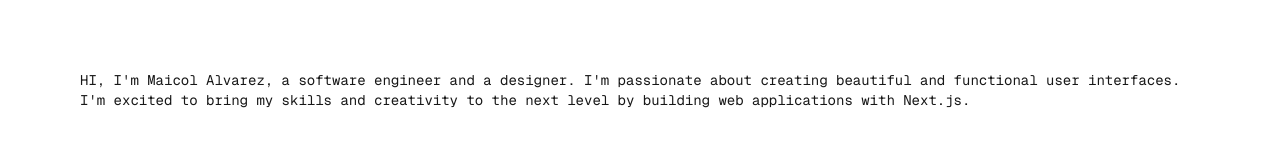
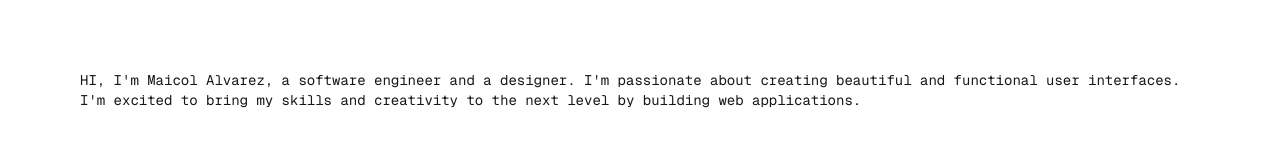
Before and after one commit to MaicolAA/portfolio, a Next.js app: page /start in a window 1280 px wide. Shown: the part 306-452 px from the top of the page. Built offline with nearby package versions, Linux system fonts and the light colour scheme.

Commit message:
first Build

```diff
--- a/src/app/start/page.tsx
+++ b/src/app/start/page.tsx
@@ -7,7 +7,7 @@ const Start = () => {
                         HI, I&#39;m Maicol Alvarez, a software engineer and a designer. I&#39;m
                         passionate about creating beautiful and functional user interfaces.
                         I&#39;m excited to bring my skills and creativity to the next level by
-                        building web applications with Next.js.
+                        building web applications.
                     </li>
                 </ol>
             </main>
```
